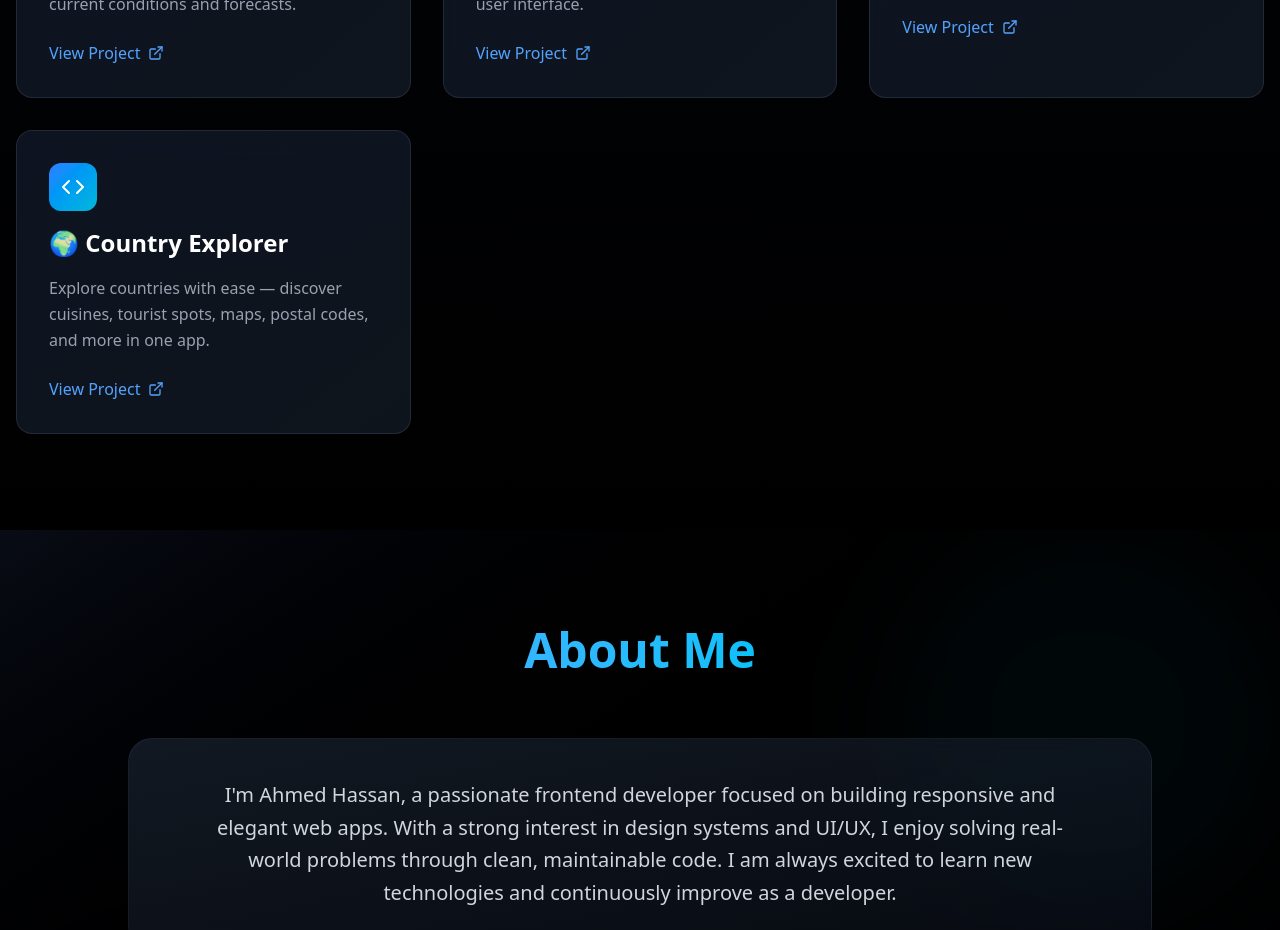
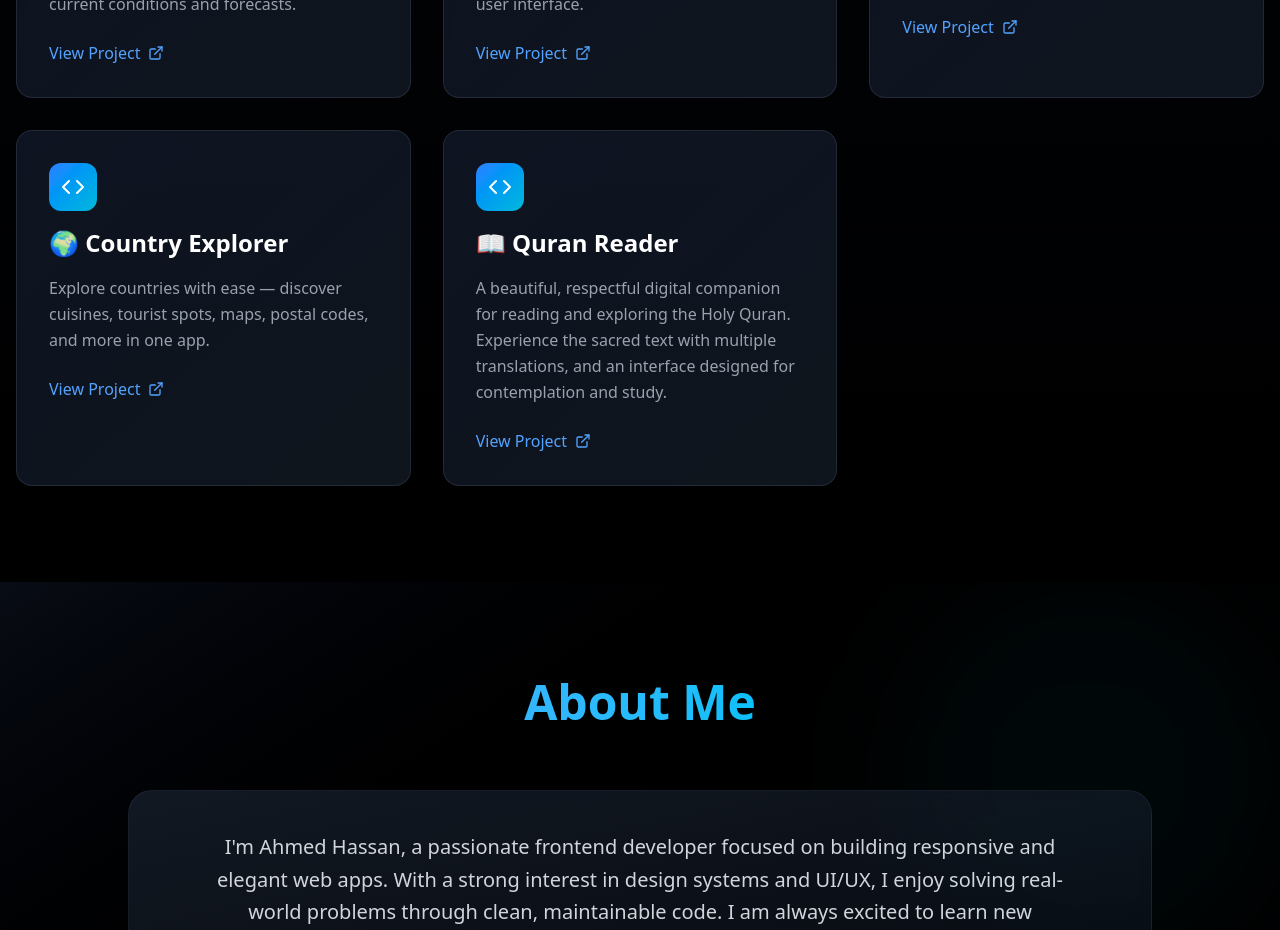
Before and after one commit to ahmed-7002/ahmed-portfolio, a React (Vite) app: page / in a window 1280 px wide. Shown: the part 1240-2170 px from the top of the page. Built offline with nearby package versions, Linux system fonts and the light colour scheme.

Commit message:
Your descriptive commit message

```diff
--- a/src/App.jsx
+++ b/src/App.jsx
@@ -198,6 +198,12 @@ const Portfolio = () => {
       title: "🌍 Country Explorer",
       description: " Explore countries with ease — discover cuisines, tourist spots, maps, postal codes, and more in one app.",
       link: "https://country-explorer-iota-nine.vercel.app",
+      linkText: "View Project"
+    },
+     {
+      title: "📖 Quran Reader",
+      description: " A beautiful, respectful digital companion for reading and exploring the Holy Quran. Experience the sacred text with multiple translations, and an interface designed for contemplation and study.",
+      link: "https://recite-web.vercel.app/chapter/36",
       linkText: "View Project"
     }
   ];
```
